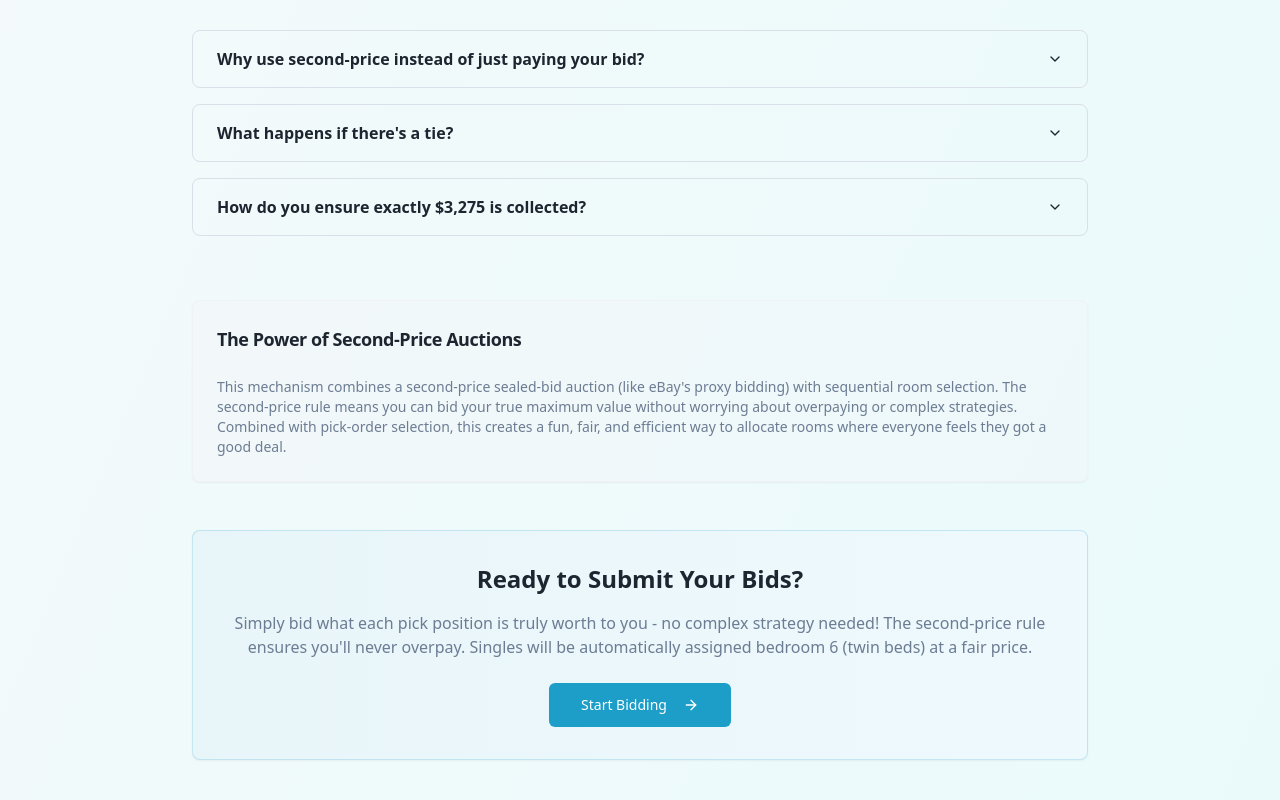
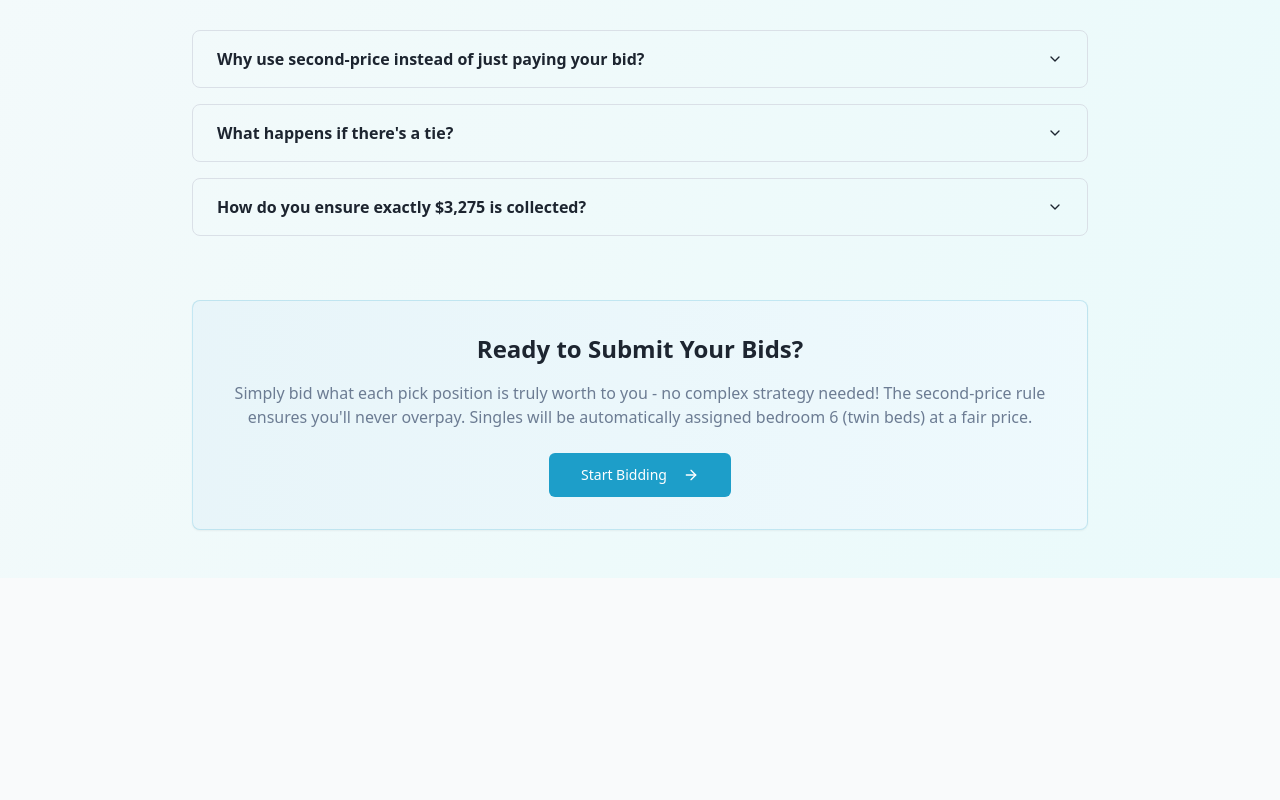
Before and after one commit to Lexiconerd/fair-room-bids, a React (Vite) app: page /algorithm in a window 1280 px wide. Shown: the part 2275-3075 px from the top of the page. After the commit the page ends 2853 px from the top, so only its background shows below. Built offline with nearby package versions, Linux system fonts and the light colour scheme.

Commit message:
Update Algorithm.tsx

```diff
--- a/src/pages/Algorithm.tsx
+++ b/src/pages/Algorithm.tsx
@@ -364,24 +364,6 @@ const Algorithm = () => {
             </Accordion>
           </section>
 
-          {/* Technical note */}
-          <section className="mb-12">
-            <Card className="bg-muted/30 border-muted">
-              <CardHeader>
-                <CardTitle className="text-lg">The Power of Second-Price Auctions</CardTitle>
-              </CardHeader>
-              <CardContent>
-                <p className="text-muted-foreground text-sm">
-                  This mechanism combines a second-price sealed-bid auction (like eBay's proxy bidding) with
-                  sequential room selection. The second-price rule means you can bid your true maximum value
-                  without worrying about overpaying or complex strategies. Combined with pick-order selection,
-                  this creates a fun, fair, and efficient way to allocate rooms where everyone feels they got
-                  a good deal.
-                </p>
-              </CardContent>
-            </Card>
-          </section>
-
           {/* Call to action */}
           <div className="text-center">
             <Card className="inline-block bg-gradient-to-r from-primary/10 to-primary-glow/10 border-primary/20">
```
